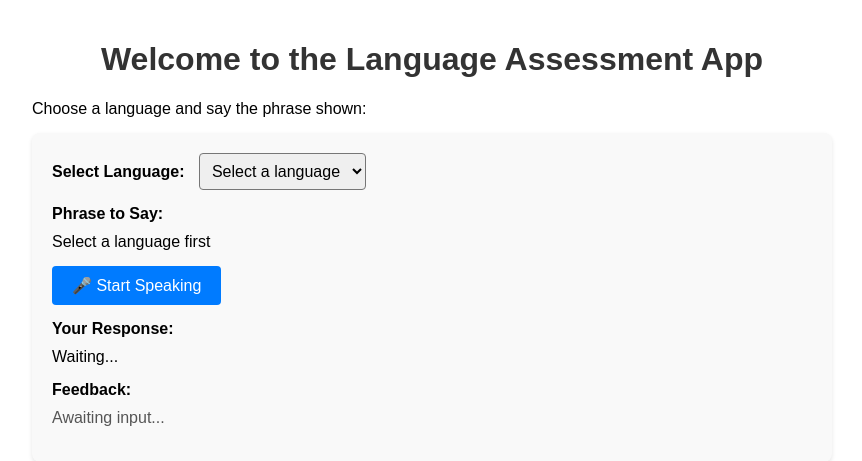
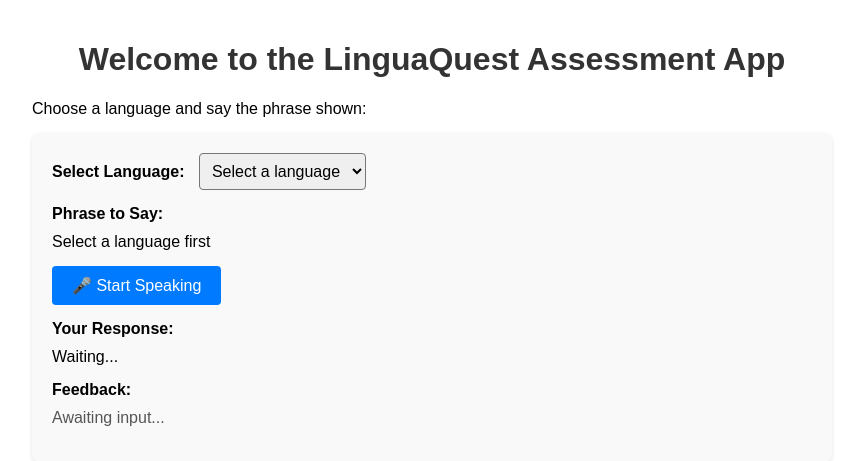
Before and after one commit to narradoresdigitales/LinguaQuest, a Flask app: page / in a window 1280 px wide. Shown: the top 461 px of the page, without its empty margins (208-1070 px from the left). Run offline with Flask 3, Linux system fonts and the light colour scheme.

Commit message:
updated welcome message

```diff
--- a/templates/index.html
+++ b/templates/index.html
@@ -12,7 +12,7 @@
     </style>
 </head>
 <body>
-    <h1>Welcome to the Language Assessment App</h1>
+    <h1>Welcome to the LinguaQuest Assessment App</h1>
 
     <p>Choose a language and say the phrase shown:</p>
 
```
